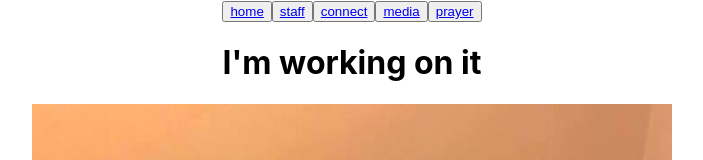
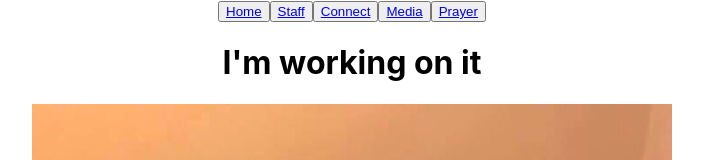
Before and after one commit to RainbowFloyd/manoah_church, a React (Create React App) app: page / in a window 1280 px wide. Shown: the top 160 px of the page, without its empty margins (288-991 px from the left). Built offline with nearby package versions, Linux system fonts and the light colour scheme.

Commit message:
fixed href for home tab

```diff
--- a/src/components/NavbarItem/NavbarItem.js
+++ b/src/components/NavbarItem/NavbarItem.js
@@ -1,10 +1,12 @@
 import React from 'react';
 
 const NavbarItem = (props) => {
-  const tabName = props.tab.toLowerCase();
+  const tabName = props.tab;
+  const tabRefernce = tabName === 'Home' ? '' : tabName.toLowerCase();
+
 	return (
 		<span>
-			<button><a href={'/' + tabName}>{tabName}</a></button>
+			<button><a href={'/' + tabRefernce}>{tabName}</a></button>
 		</span>
 	)
 }
```
